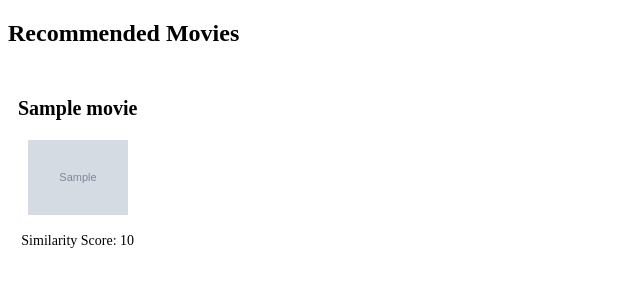
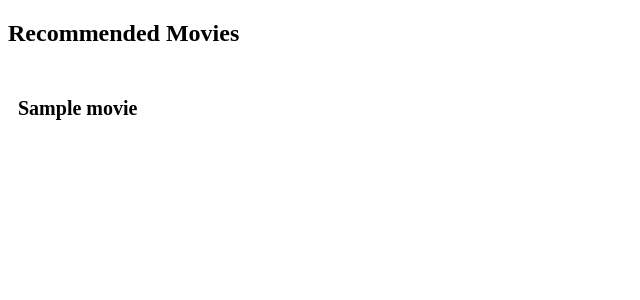
Before and after one commit to mubashir-yaseen/movie-recommendation-system, a Flask app: template templates/recommendations.html in a window 1280 px wide. Shown: the top 300 px of the page, without its empty margins (0-640 px from the left). Run offline with Flask 3, Linux system fonts and the light colour scheme; the template is opened without the code that fills it: most values are stand-ins (such as "Sample title", 1, 10 or a date in 2020); grey boxes marked "Sample" are stand-in pictures; parts of the project's set-up code (start-up, migrations or seed data) failed here and were passed over.

Commit message:
Update recommendations.html

```diff
--- a/templates/recommendations.html
+++ b/templates/recommendations.html
@@ -32,9 +32,7 @@
     <div class="movie-container">
         {% for movie in recommended_movies %}
         <div class="movie">
-            <h3>{{ movie.name }}</h3>
-            <img src="{{ movie.poster }}" alt="{{ movie.name }}">
-            <p>Similarity Score: {{ movie.score }}</p>
+            <h3>{{ movie }}</h3>
         </div>
         {% endfor %}
     </div>
```
